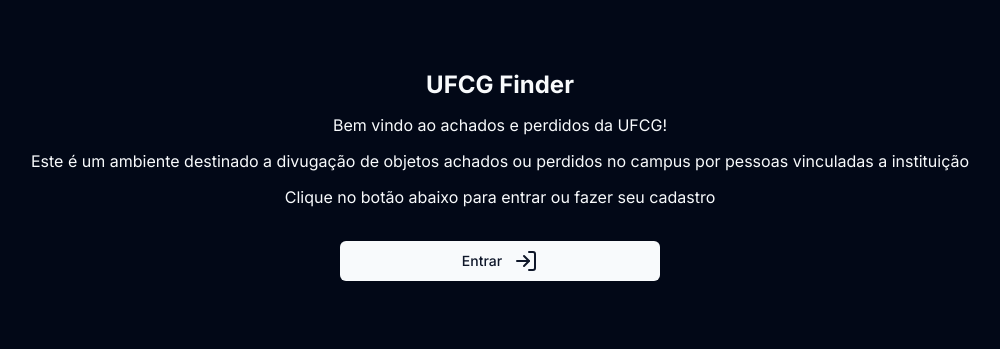
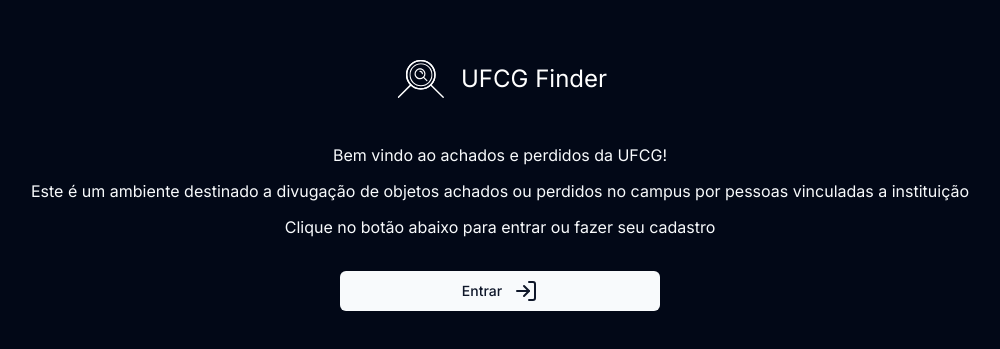
Before and after one commit to Bruno-Fernando/achados-perdidos, a Next.js app: page / in a window 1280 px wide. Shown: the part 225-574 px from the top of the page, without its empty margins (140-1140 px from the left). Built offline with nearby package versions, Linux system fonts and the light colour scheme.

Commit message:
Fix layout

```diff
--- a/src/app/(protected)/_components/Header.tsx
+++ b/src/app/(protected)/_components/Header.tsx
@@ -8,10 +8,11 @@
     <header className="fixed z-50 flex h-12 w-full items-center justify-center border-b bg-background px-14 md:justify-between">
       <MobileDrawer />
 
-      <Link href="/home">
+      <Link href="/home" className="flex items-center">
         <Avatar className="cursor-pointer bg-black dark:bg-transparent">
           <AvatarImage src="/logo.svg" />
         </Avatar>
+        UFCG Finder
       </Link>
 
       <Menu />
--- a/src/app/(protected)/_components/MobileDrawer.tsx
+++ b/src/app/(protected)/_components/MobileDrawer.tsx
@@ -55,7 +55,11 @@
 
         <SheetFooter>
           <SheetClose asChild>
-            <Button asChild variant="default" className="mt-8 rounded-full">
+            <Button
+              asChild
+              variant="default"
+              className="mt-8 w-full rounded-full"
+            >
               <Link href="new-post">
                 <PlusCircle className="mr-2 h-4 w-4" />
                 Nova postagem
--- a/src/app/(protected)/_components/SearchForm.tsx
+++ b/src/app/(protected)/_components/SearchForm.tsx
@@ -54,7 +54,7 @@
           control={form.control}
           name="search"
           render={({ field }) => (
-            <FormItem>
+            <FormItem className="w-11/12">
               <FormControl>
                 <div className="relative">
                   <Input
--- a/src/app/page.tsx
+++ b/src/app/page.tsx
@@ -1,12 +1,16 @@
 import { buttonVariants } from "@/components/ui/Button";
 import { cn } from "@/lib/utils";
 import { LogIn } from "lucide-react";
+import Image from "next/image";
 import Link from "next/link";
 
 export default function Home() {
   return (
     <main className="flex min-h-screen flex-col items-center justify-center gap-3 p-7 text-center md:p-24">
-      <h1 className="text-2xl font-bold">UFCG Finder</h1>
+      <div className="flex items-center pb-3">
+        <Image src="/logo.svg" alt="Logo" width={80} height={80} />
+        <h2 className="mr-3 text-center text-2xl text-white">UFCG Finder</h2>
+      </div>
       <p>Bem vindo ao achados e perdidos da UFCG!</p>
       <p>
         Este é um ambiente destinado a divugação de objetos achados ou perdidos
--- a/src/components/ui/Sheet.tsx
+++ b/src/components/ui/Sheet.tsx
@@ -79,10 +79,7 @@
   ...props
 }: React.HTMLAttributes<HTMLDivElement>) => (
   <div
-    className={cn(
-      "flex flex-col space-y-2 text-center sm:text-left",
-      className,
-    )}
+    className={cn("flex flex-col space-y-2 text-center", className)}
     {...props}
   />
 );
```
